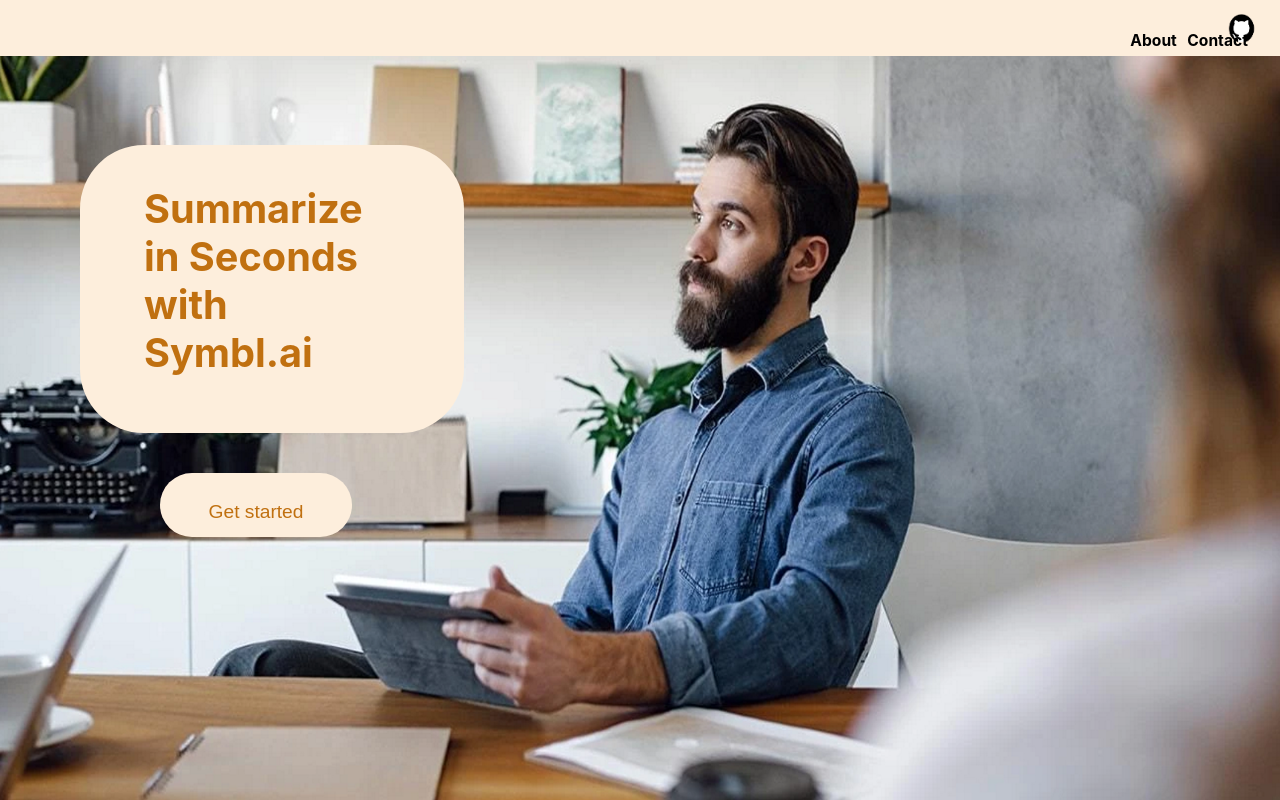
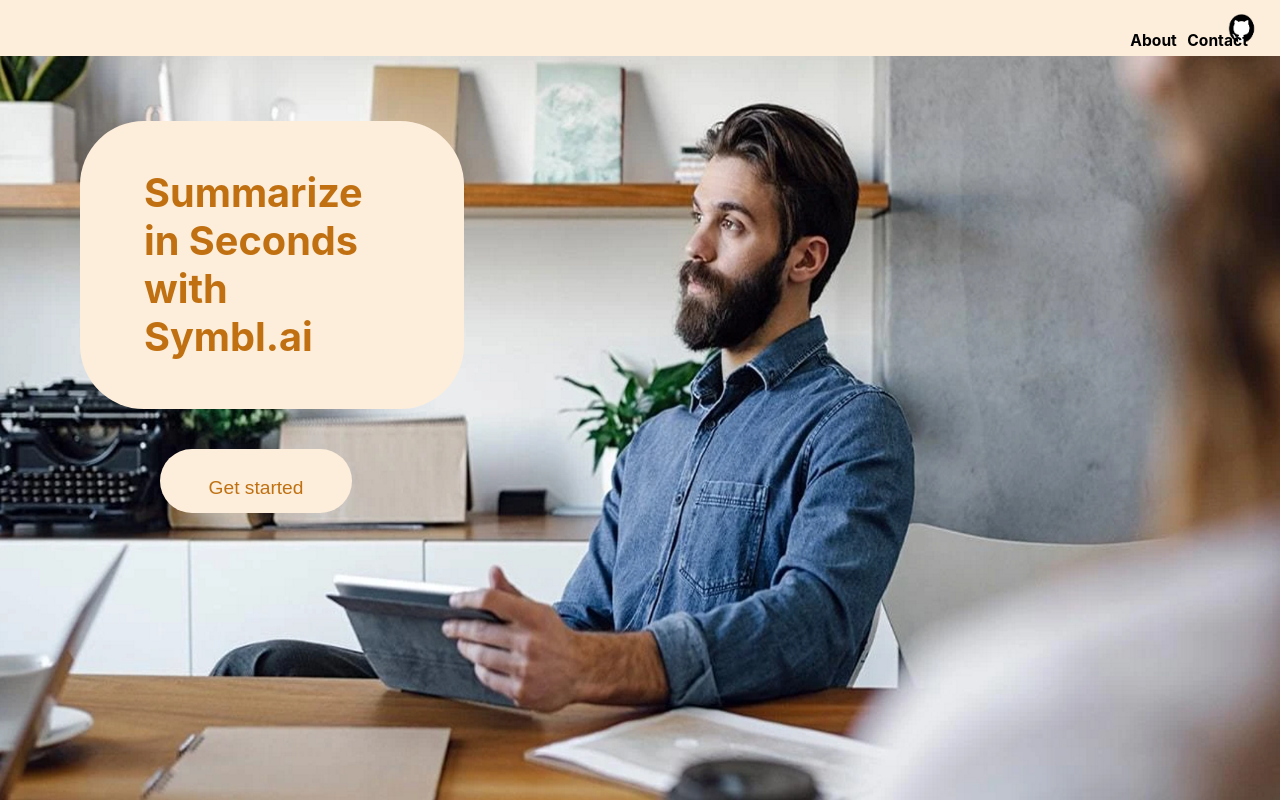
Before and after one commit to Coders222/hackathon, a React (Create React App) app in the folder client/: page / in a window 1280 px wide. Shown: the top 800 px of the page. Built offline with nearby package versions, Linux system fonts and the light colour scheme.

Commit message:
andyliang
yyo

```diff
--- a/client/src/LandingBottom.js
+++ b/client/src/LandingBottom.js
@@ -16,6 +16,7 @@ function LandingBottom (props){
         background-size: cover;
         background-attachment: fixed;
         border-top:1px ${colors.lightBeige} solid;
+        position: sticky;
 
     `;
 
@@ -30,6 +31,7 @@ function LandingBottom (props){
         border: none;
         border-radius: 64px;
         background-color: ${colors.lightBeige};
+        overflow: hidden;
         background-attachment: fixed;
 
     `
@@ -41,13 +43,9 @@ function LandingBottom (props){
         position: relative;
         margin-left: 5vw;
         margin-right: 5vw;
-        margin-top: 3vh;
+        margin-top: 1vh;
         margin-bottom: 3vh;
         top: 5vh;
-
-
-
-
     `
 
     const Subtitle = styled.p`
@@ -63,6 +61,18 @@ function LandingBottom (props){
     `
 
     const Oval = styled.button`
+        &:hover {
+            background-color: #FFD8A9;
+            transition: background-color 1s;
+        }
+        &:active {
+            background-color: #F1A661;
+            background-size: 100%;
+            transition: background 0s;
+        }
+        &:unhover {
+            transition-delay: 2s;
+        }
         width: 15vw;
         height: 8vh;
         background: ${colors.lightBeige};
@@ -75,9 +85,8 @@ function LandingBottom (props){
         padding: 10px 20px;
         display: inline-block;
         cursor: pointer;
+    `
 
-
-    `
     return (
         // props.data.togglePage
         <Container>
```
